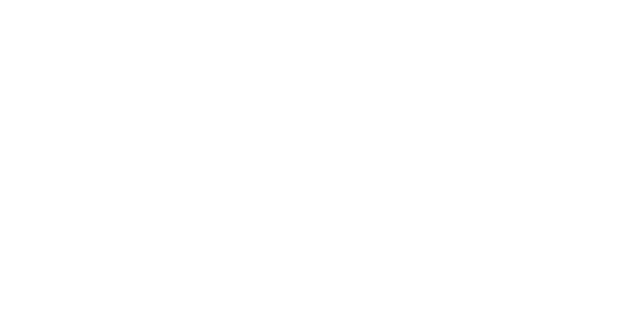
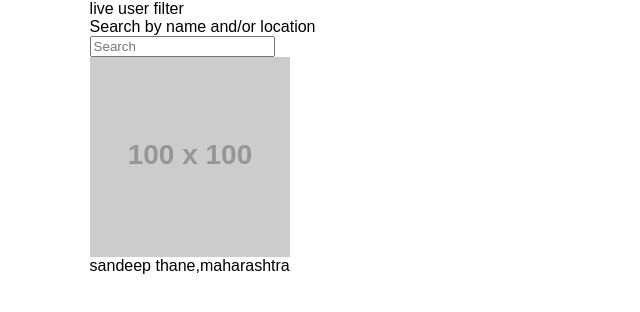
Before and after one commit to psandeepaxioned/live-user-filter, a plain HTML site: page index.html in a window 1280 px wide. Shown: the whole page, without its empty margins (0-640 px from the left). Drawn offline with Linux system fonts and the light colour scheme; placeholder pictures from the web are drawn by us.

Commit message:
html structure created

```diff
--- a/index.html
+++ b/index.html
@@ -4,7 +4,7 @@
 
 <head>
   <meta charset="utf-8">
-  <title>Client</title>
+  <title>Live User Filter</title>
   <!-- View-port Basics: http://mzl.la/VYREaP -->
   <!-- This meta tag is used for mobile device to display the page without any zooming,
        so how much the device is able to fit on the screen is what's shown initially.
@@ -24,18 +24,33 @@
   <div class="container">
     <!--header section start-->
     <header>
-
     </header>
     <!--header section start-->
     <!--main section start-->
     <main>
-
+      <div class="filter-container">
+        <div class="wrapper">
+          <div class="top-content">
+            <h3>live user filter</h3>
+            <p>Search by name and/or location</p>
+            <input type="text" class="filter" id="filter" placeholder="Search">
+          </div>
+          <ul>
+            <li>
+              <figure><img src="https://via.placeholder.com/100x100" alt="User Profile"></figure>
+              <div class="info">
+                <span class="name">sandeep</span>
+                <span class="location">thane,maharashtra</span>
+              </div>
+            </li>
+          </ul>
+        </div>
+      </div>
     </main>
     <!--main section end-->
 
     <!--footer section start-->
     <footer>
-
     </footer>
     <!--footer section end-->
 
```
